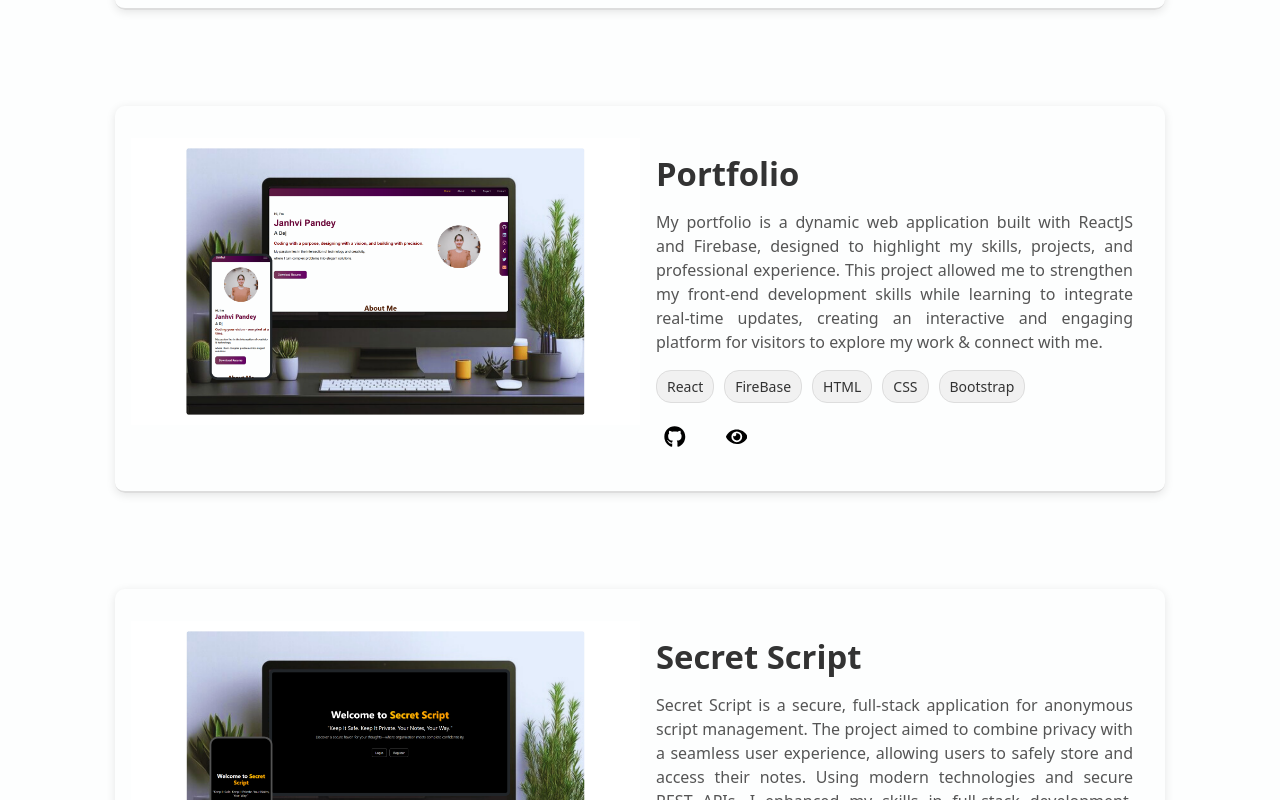
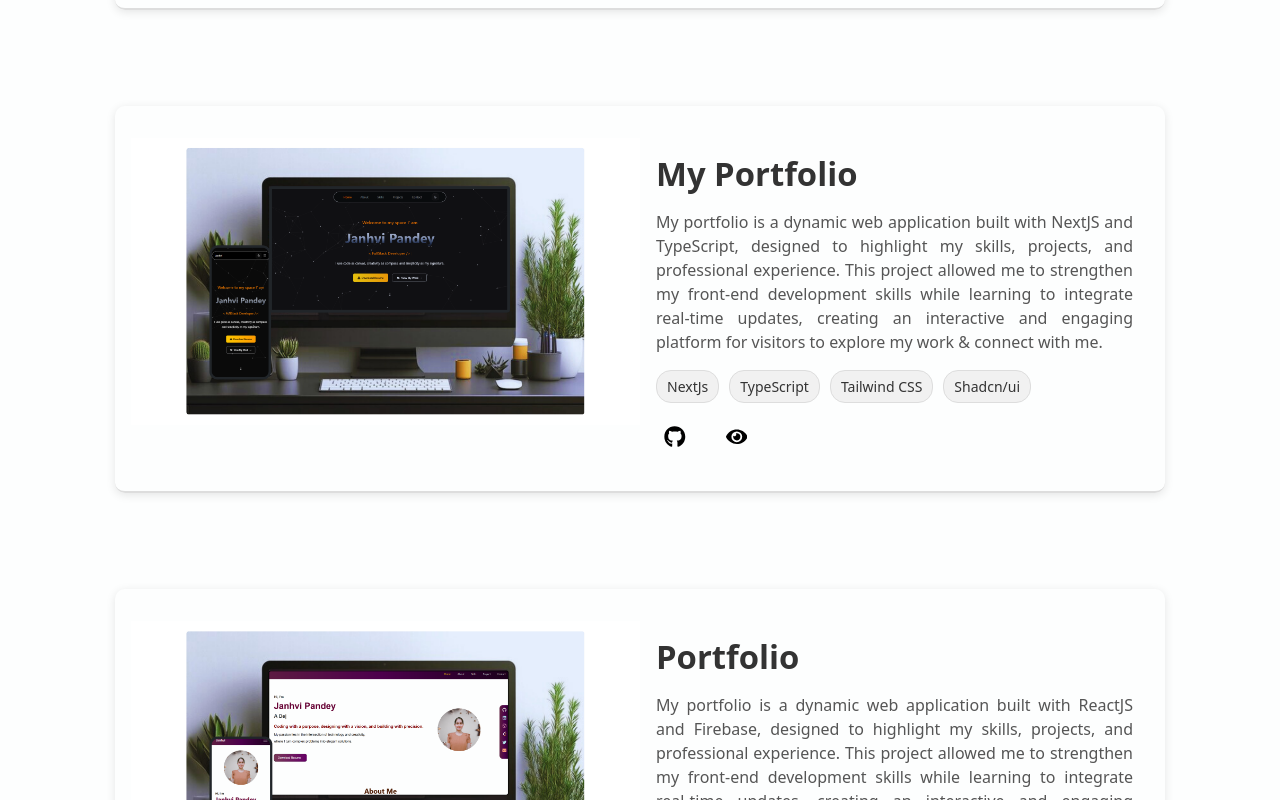
Before and after one commit to janhvi-pandey/Portfolio, a React (Create React App) app: page /projects in a window 1280 px wide. Shown: the part 740-1540 px from the top of the page. Built offline with nearby package versions, Linux system fonts and the light colour scheme.

Commit message:
Nextjs portfolio added

```diff
--- a/src/Projects/ExploreProject.js
+++ b/src/Projects/ExploreProject.js
@@ -6,6 +6,8 @@ import newshubmockup from "../images/NewsHub Mockup.png";
 import portfoliomockup from "../images/Portfolio Mockup.png";
 import karammockup from "../images/Karam Mockup.png";
 import SecretScriptmockup from "../images/SecretScript  Mockup.png";
+import myportfoliomockup from "../images/Nextjs Mockup.png";
+
 
 import { FaEye } from "react-icons/fa";
 import { FaGithub } from "react-icons/fa";
@@ -33,6 +35,16 @@ const projects = [
       "node js",
       "vercel",
     ],
+  },
+   {
+    name: " My Portfolio",
+    description:
+      "My portfolio is a dynamic web application built with NextJS and TypeScript, designed to highlight my skills, projects, and professional experience. This project allowed me to strengthen my front-end development skills while learning to integrate real-time updates, creating an interactive and engaging platform for visitors to explore my work & connect with me.",
+    preview: myportfoliomockup,
+    techs: ["NextJs","TypeScript","Tailwind CSS", "Shadcn/ui"],
+    github: "https://github.com/janhvi-pandey/My-portfolio",
+    live: "https://janhvi-portfolio.vercel.app/",
+    tags: ["portfolio", "janhvi", "janhvi portfolio", "react"],
   },
   {
     name: "Portfolio",
```
Also changed, not shown: src/images/Nextjs Mockup.png (added), src/images/Nextjs Portfolio.png (added).
